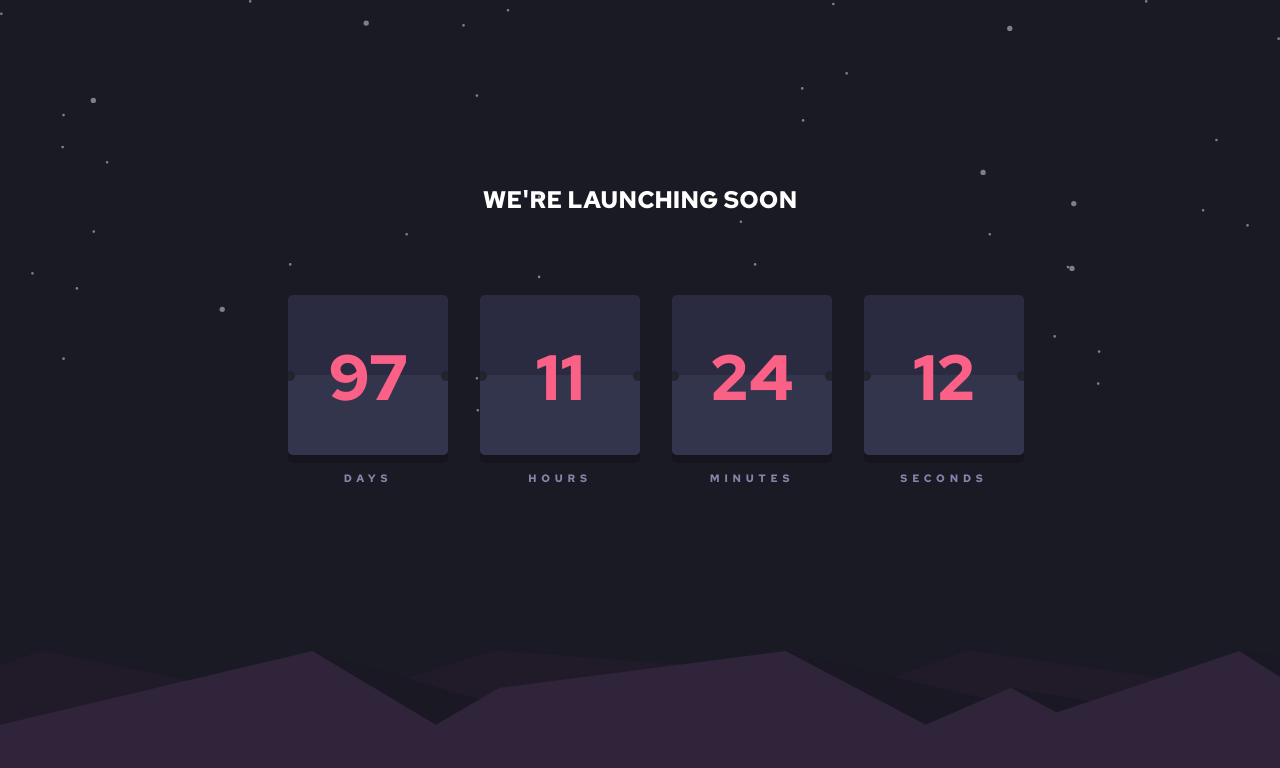
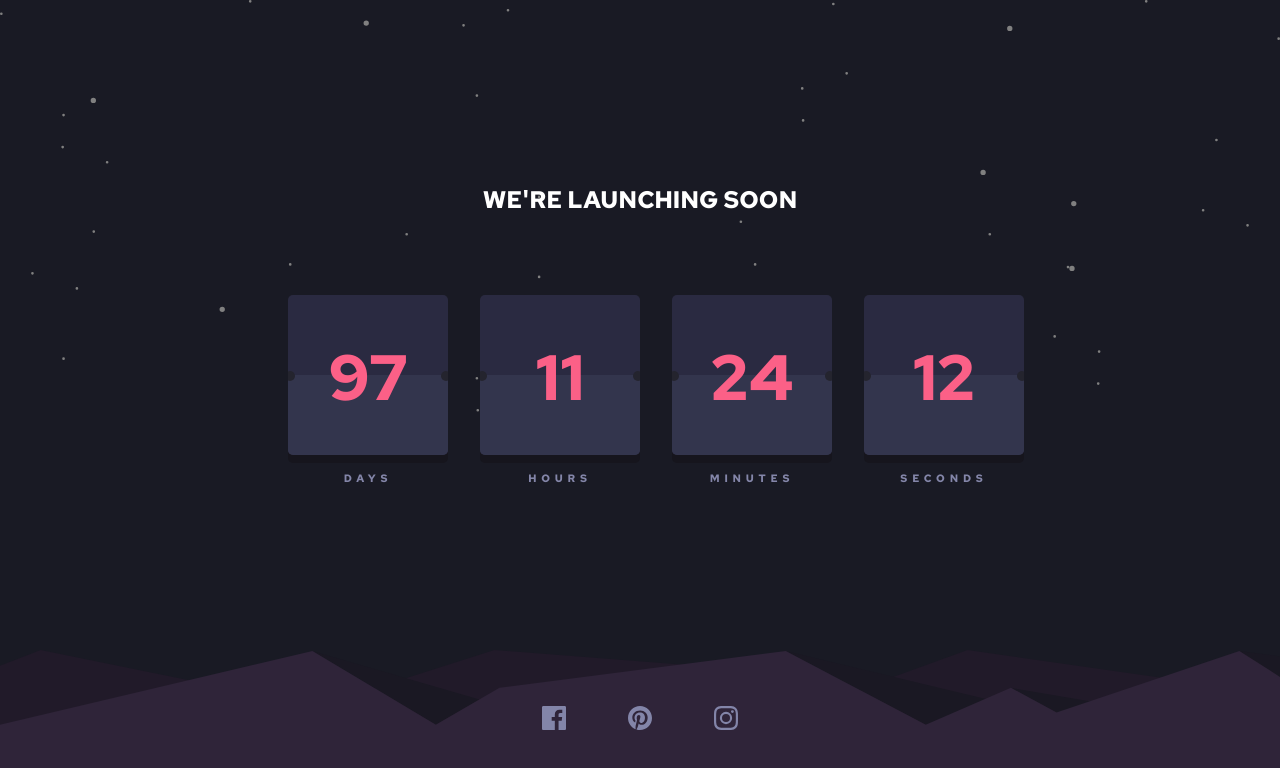
Before and after one commit to Fringedd/coming-soon-timer, a plain HTML site: page index.html in a window 1280 px wide. Drawn offline with Linux system fonts and the light colour scheme.

Commit message:
Update index.html

```diff
--- a/index.html
+++ b/index.html
@@ -68,13 +68,13 @@
     <div class="social">
       <ul id="media">
         <div id="facebook" class="media-but">
-          <img src="./images/icon-facebook.svg" alt="" />
+          <img src="icon-facebook.svg" alt="" />
         </div>
         <div id="pinter" class="media-but">
-          <img src="./images/icon-pinterest.svg" alt="" />
+          <img src="icon-pinterest.svg" alt="" />
         </div>
         <div id="instagram" class="media-but">
-          <img src="./images/icon-instagram.svg" alt="" />
+          <img src="icon-instagram.svg" alt="" />
         </div>
       </ul>
     </div>
```
